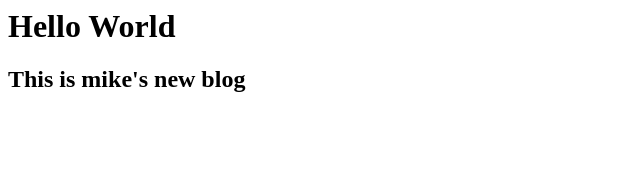
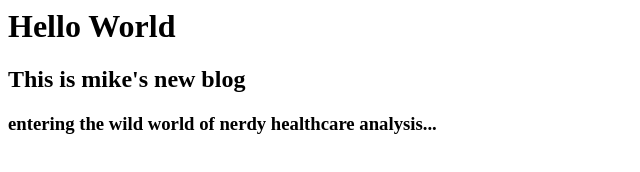
Before and after one commit to gelinasmike2010/gelinasmike2010.github.io, a plain HTML site: page index.html in a window 1280 px wide. Shown: the whole page, without its empty margins (0-640 px from the left). Drawn offline with Linux system fonts and the light colour scheme.

Commit message:
3rd update

```diff
--- a/index.html
+++ b/index.html
@@ -1,3 +1,5 @@
 <h1>Hello World</h1>
 
 <h2>This is mike's new blog</h2>
+
+<h3>entering the wild world of nerdy healthcare analysis...</h3>
```
